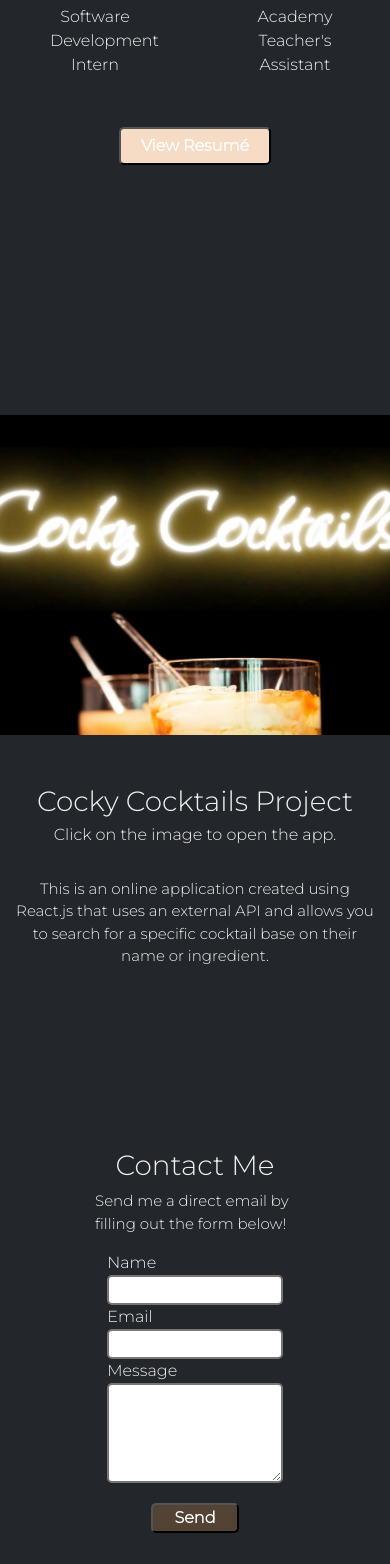
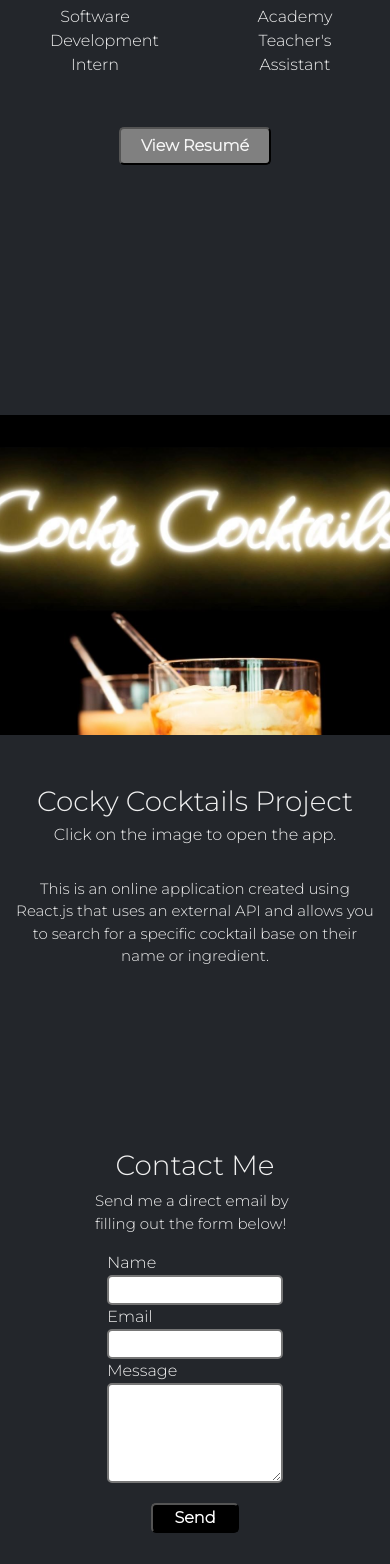
Before and after one commit to dgohdz/my-portfolio, a React (Create React App) app: page / in a window 390 px wide. Shown: the part 1764-3328 px from the top of the page. Built offline with nearby package versions, Linux system fonts and the light colour scheme.

Commit message:
Updated button colors

```diff
--- a/src/App.css
+++ b/src/App.css
@@ -6,13 +6,13 @@
 
 .button {
     border-radius: 5px;
-    background-color: #f6dcc5;
-    color: white;
+    background-color: gray;
+    color: whitesmoke;
     padding: 5px 20px 5px 20px;
     cursor: pointer;
     font-weight: 900;
   }
 
   .button:hover {
-    background-color: #66543E;
+    background-color:black;
 }
--- a/src/stylesheets/Contact.css
+++ b/src/stylesheets/Contact.css
@@ -71,7 +71,7 @@
 }
 
 .button-send {
-    background-color:#534334;
+    background-color:black;
     padding: 5px 20px 5px 20px;
     height: auto;
     color: white;
@@ -83,12 +83,12 @@
 }
 
 .button-send:hover {
-    background-color: #66543E;
+    background-color: grey;
 }
 
 @media screen and (max-width:425px) {
     .button-send {
-        background-color: #534334;
+        background-color: black;
         padding: 1px 20px 1px 20px;
         color: white;
         width: 50%;
@@ -102,7 +102,7 @@
 
 @media screen and (max-width:425px) {
     .button-send {
-        background-color: #534334;
+        background-color: black;
         padding: 1px 20px 1px 20px;
         color: white;
         width: 50%;
```
